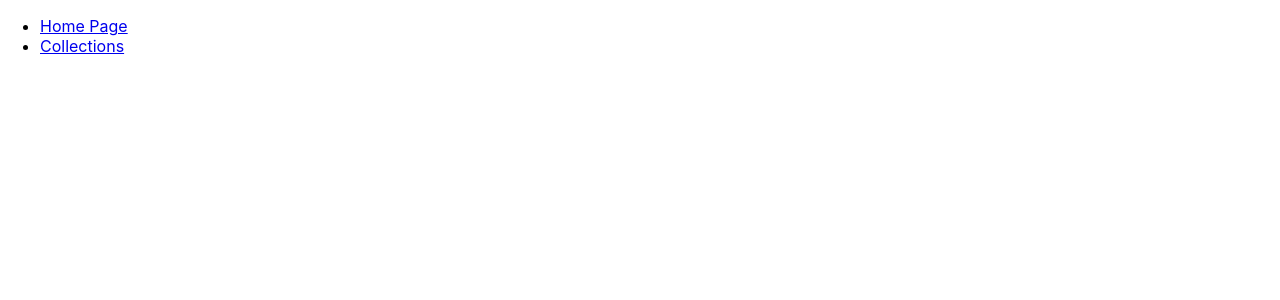
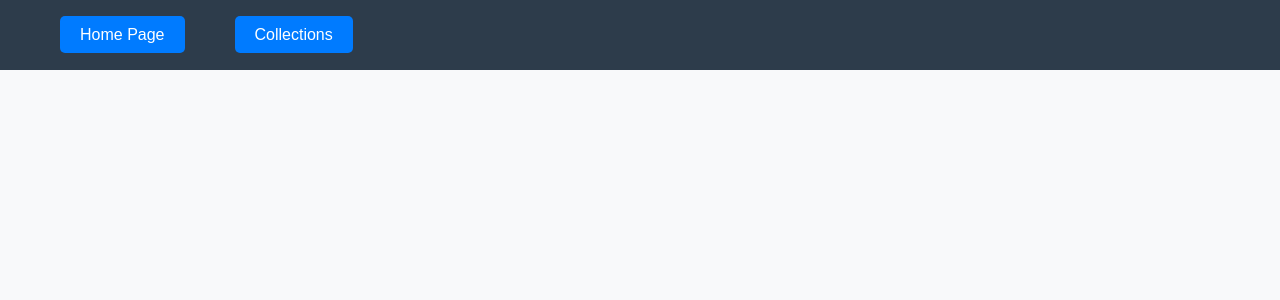
Before and after one commit to harmavr/movie-app, a React (Create React App) app: page / in a window 1280 px wide. Shown: the top 300 px of the page. Built offline with nearby package versions, Linux system fonts and the light colour scheme.

Commit message:
style Navigation page

```diff
--- /dev/null
+++ b/src/components/Navigation.css
@@ -0,0 +1,50 @@
+body {
+  font-family: Arial, sans-serif;
+  background-color: #f8f9fa;
+  margin: 0;
+  padding: 0;
+}
+
+nav {
+  background-color: #2d3c4b;
+  padding: 10px 20px;
+}
+
+nav ul {
+  list-style-type: none;
+  display: flex;
+  flex-direction: row;
+}
+
+nav ul li {
+  margin-right: 50px;
+}
+
+.nav-link {
+  color: #fff;
+  background-color: #007bff;
+  padding: 10px 20px;
+  border-radius: 5px;
+}
+
+.nav-link:hover {
+  background-color: #0056b3;
+}
+
+.nav-link:active {
+  background-color: #004085;
+}
+
+nav ul li a {
+  color: #fff;
+  text-decoration: none;
+  padding: 10px;
+}
+
+nav ul li a:hover {
+  color: #007bff;
+}
+
+nav ul li a:active {
+  color: #0056b3;
+}
--- a/src/components/Navigation.jsx
+++ b/src/components/Navigation.jsx
@@ -1,17 +1,24 @@
 import React from "react";
 import { Link, Outlet } from "react-router-dom";
+import "./Navigation.css";
 
 export default function Navigation() {
   return (
     <>
+      <nav>
         <ul>
           <li>
-          <Link to="/home">Home Page</Link>
+            <Link to="/home" className="nav-link">
+              Home Page
+            </Link>
           </li>
           <li>
-          <Link to="/collections">Collections</Link>
+            <Link to="/collections" className="nav-link">
+              Collections
+            </Link>
           </li>
         </ul>
+      </nav>
       <Outlet />
     </>
   );
```
Lines whose indentation alone changed are shown as unchanged.
